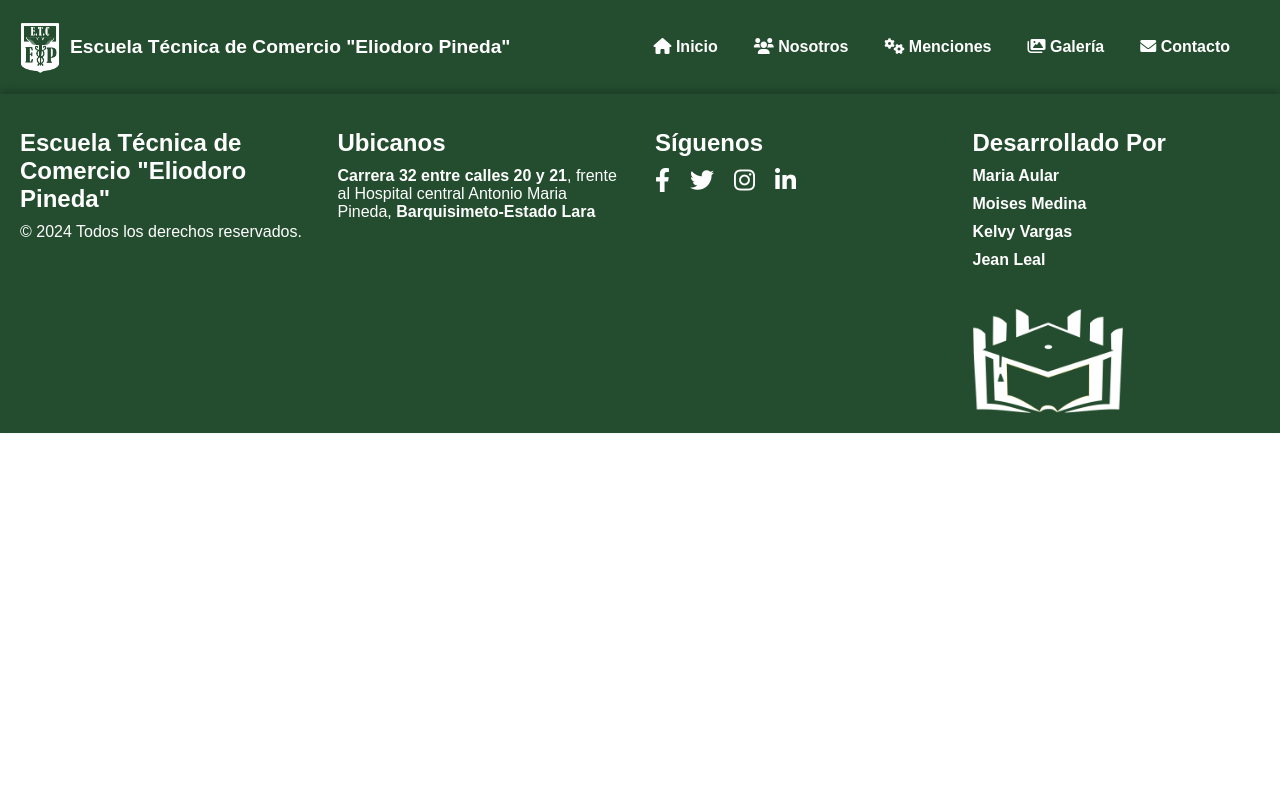
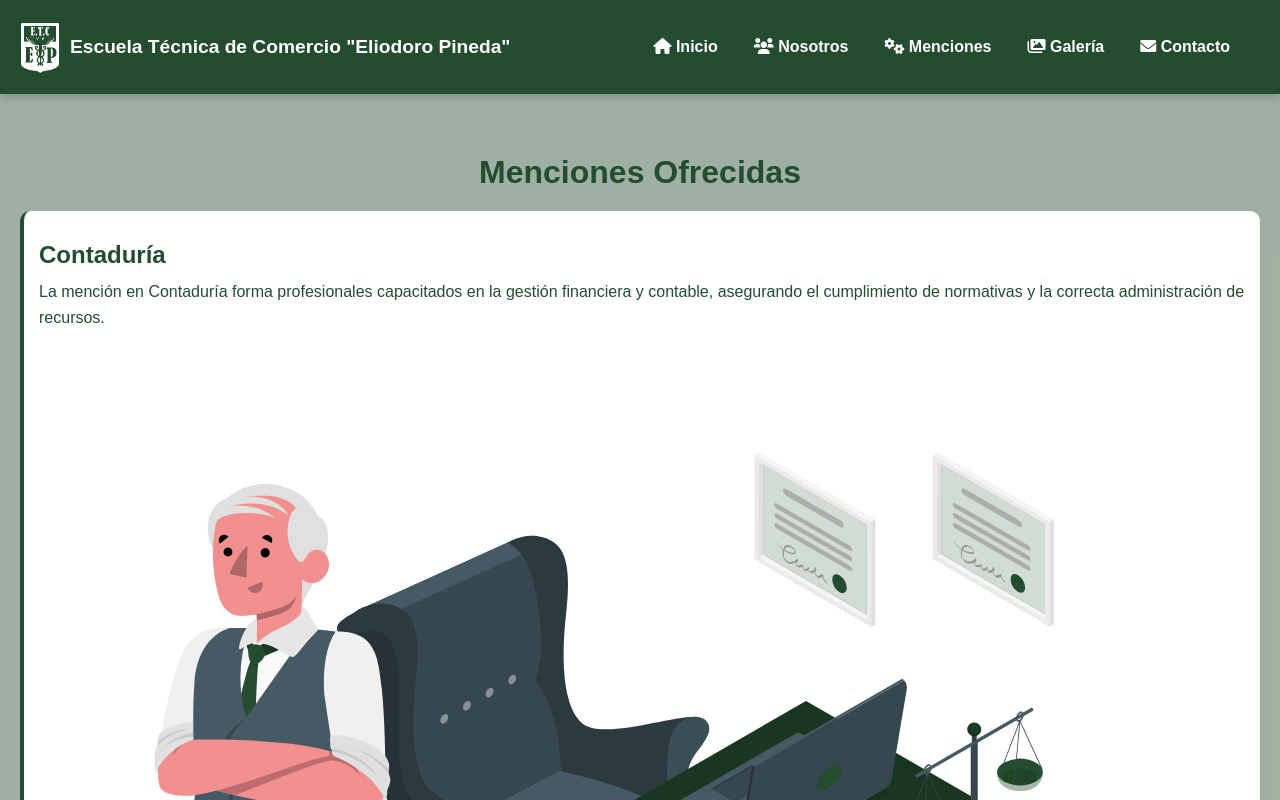
Before and after one commit to yosoyjeanleal/Escuela-T-cnica-Comercial-Eliodoro-Pineda, a plain HTML site: page Recursos/HTML/Mensiones.html in a window 1280 px wide. Shown: the top 800 px of the page. Drawn offline with Linux system fonts and the light colour scheme.

Commit message:
Add files via upload

```diff
--- a/Recursos/HTML/Mensiones.html
+++ b/Recursos/HTML/Mensiones.html
@@ -30,6 +30,24 @@
         </nav>
     </header>
 
+    <section class="menciones">
+        <h2>Menciones Ofrecidas</h2>
+        <div class="mencion">
+            <h3>Contaduría</h3>
+            <p>La mención en Contaduría forma profesionales capacitados en la gestión financiera y contable, asegurando el cumplimiento de normativas y la correcta administración de recursos.</p>
+            <img src="/Recursos/IMG/contador.svg" alt="Contaduría" class="mencion-image">
+        </div>
+        <div class="mencion">
+            <h3>Administración</h3>
+            <p>Esta mención se centra en preparar a los estudiantes para gestionar organizaciones eficientemente, abarcando áreas como recursos humanos, finanzas y marketing.</p>
+            <img src="/Recursos/IMG/administracion.svg" alt="Administración" class="mencion-image">
+        </div>
+        <div class="mencion">
+            <h3>Aduna</h3>
+            <p>La mención en Aduna capacita a los estudiantes en logística y gestión aduanera, preparándolos para enfrentar los desafíos del comercio internacional.</p>
+            <img src="/Recursos/IMG/aduana.svg" alt="Aduna" class="mencion-image">
+        </div>
+    </section>
 
 
 
--- a/styles/styles.css
+++ b/styles/styles.css
@@ -165,7 +165,7 @@ body {
     display: flex;
     align-items: center;
     justify-content: center;
-    background-color: #fffb00;
+    background-color: #ebe70fd2;
     padding-bottom: 10px;
     font-weight: bold;
     transition: opacity 0.3s ease;
@@ -390,8 +390,53 @@ h2 {
     background-color: #234d2eee;
 }
 
+/* Estilos generales para la sección de menciones */
 
 
+
+/* Estilo del título principal */
+.menciones h2 {
+    text-align: center; /* Centrar el texto */
+    color: #234d2e; /* Color oscuro para el texto */
+    font-size: 2em; /* Tamaño del texto */
+    margin-bottom: 20px; /* Espacio debajo del título */
+}
+
+/* Estilo para cada mención individual */
+.mencion {
+    margin-bottom: 15px; /* Espacio entre cada mención */
+    padding: 15px; /* Espaciado interno */
+    border-left: 4px solid #234d2e; /* Línea a la izquierda en color azul */
+    background-color: #ffffff;
+    border-radius: 10px;
+}
+
+/* Estilo del título de cada mención */
+.mencion h3 {
+    color: #234d2e; /* Color azul para los títulos de las menciones */
+    font-size: 1.5em; /* Tamaño del texto */
+    margin-bottom: 10px; /* Espacio debajo del título de la mención */
+}
+
+/* Estilo del párrafo dentro de cada mención */
+.mencion p {
+    color: #234d2e; /* Color gris para el texto del párrafo */
+    line-height: 1.6; /* Altura de línea para mejor legibilidad */
+}
+
+/* Estilo para las imágenes dentro de las menciones */
+.mencion-image {
+    max-width: 100%; /* Asegura que la imagen no exceda el ancho del contenedor */
+    height: auto; /* Mantiene la proporción de la imagen */
+    border-radius: 5px; /* Bordes redondeados para las imágenes */
+    display: block; /* Hace que las imágenes sean bloques para centrar fácilmente */
+    margin-top: 10px; /* Espacio arriba de la imagen */
+}
+
+.menciones {
+    background-color: #234d2e70;
+
+}
 
 
 /* ---- Sección Portafolio ---- */
```
Also changed, not shown: Recursos/HTML/Galeria.html (+2 -2 lines).
